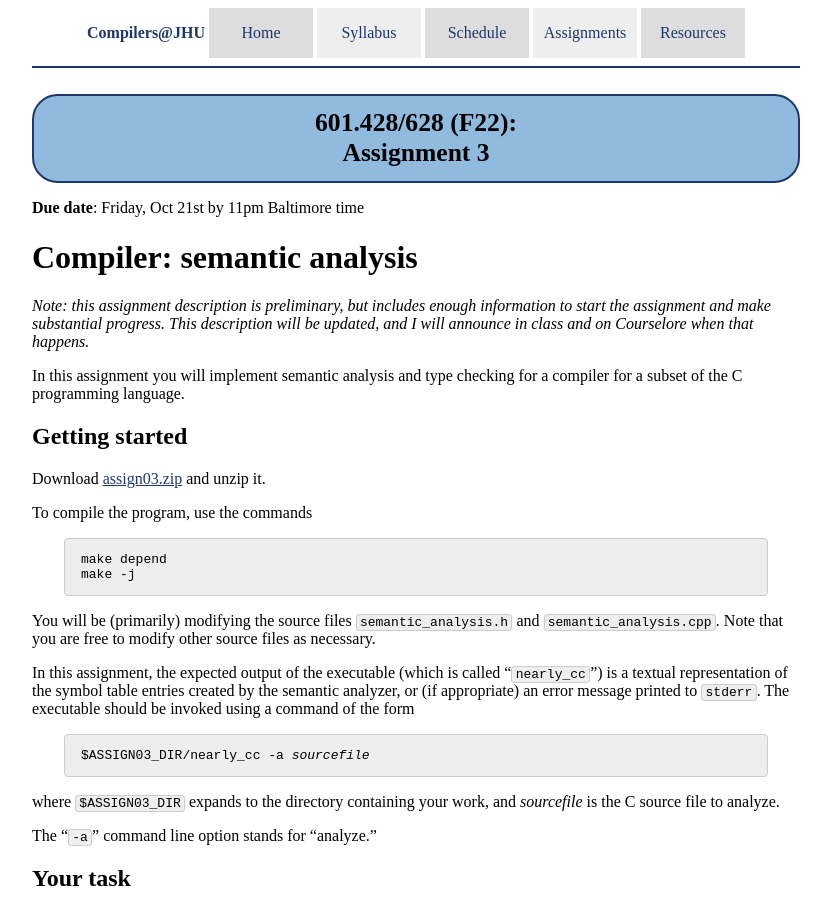
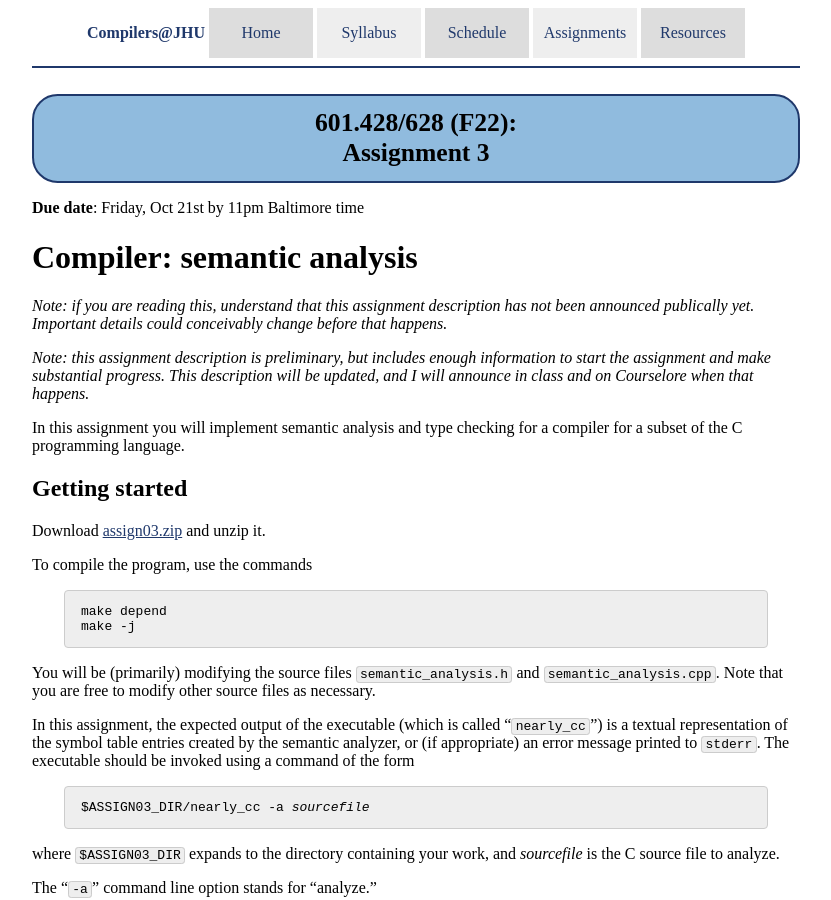
Before and after one commit to jhucompilers/fall2022, a Jekyll site: the page built from assign/assign03.md, in a window 1280 px wide and 900 px high. Shown: the whole window, without its empty margins (224-1055 px from the left). Built offline with Jekyll 4.4.1, drawn with Linux system fonts in a browser that asks for light colours.

Commit message:
note about a3 not being announced publically yet

```diff
--- a/assign/assign03.md
+++ b/assign/assign03.md
@@ -6,6 +6,10 @@ title: "Assignment 3"
 **Due date**: Friday, Oct 21st by 11pm Baltimore time
 
 # Compiler: semantic analysis
+
+*Note: if you are reading this, understand that this assignment description
+has not been announced publically yet. Important details could
+conceivably change before that happens.*
 
 *Note: this assignment description is preliminary, but includes enough
 information to start the assignment and make substantial progress.
```
